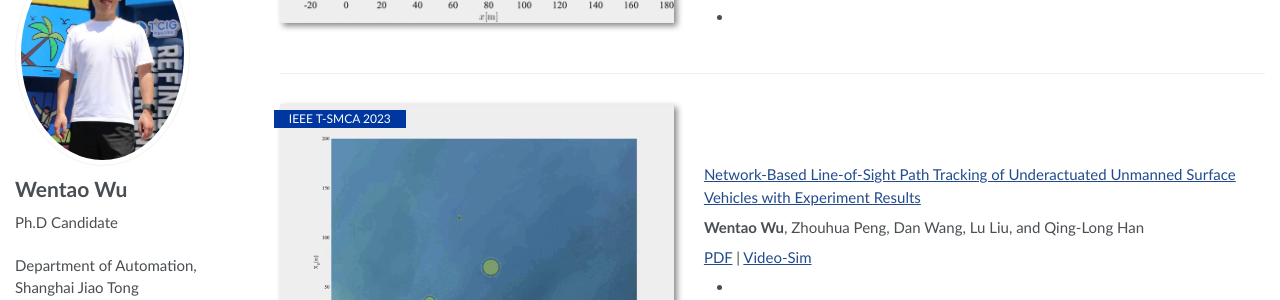
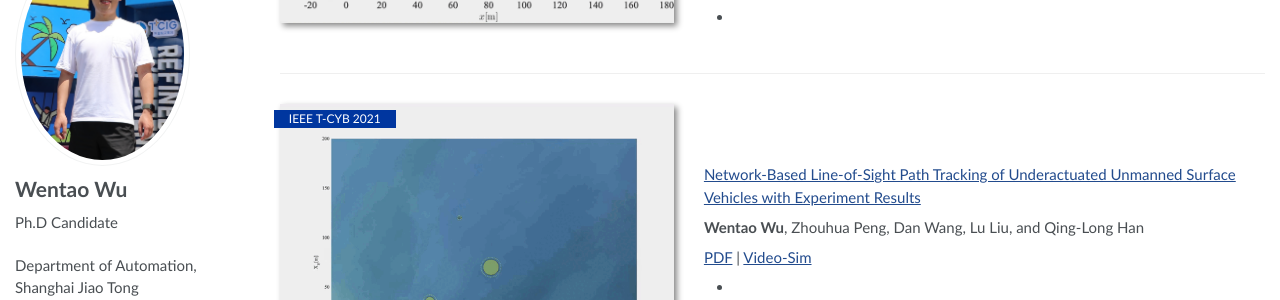
Before and after one commit to wwtsjtu/wwt.github.io, a Jekyll site: the page built from _pages/about.md, in a window 1280 px wide and 900 px high, scrolled down 2209 px. Shown: the part 149-449 px from the top of the window. Built offline with Jekyll 4.4.1, drawn with Linux system fonts in a browser that asks for light colours; some web fonts are replaced; part of the change alters nothing that is shown.

Commit message:
Update about.md

```diff
--- a/_pages/about.md
+++ b/_pages/about.md
@@ -96,14 +96,14 @@ My research interest includes neural machine translation and computer vision. I
 </div>
 </div>
 
-<div class='paper-box'><div class='paper-box-image'><div><div class="badge">IEEE T-SMCA 2023</div><img src='assets/Video/Video-Sim/WuWentao-2023-IEEE-TSMCA.gif' alt="sym" width="100%"></div></div>
+<div class='paper-box'><div class='paper-box-image'><div><div class="badge">IEEE T-CYB 2021</div><img src='assets/Video/Video-Sim/WuWentao-2023-IEEE-TSMCA.gif' alt="sym" width="100%"></div></div>
 <div class='paper-box-text' markdown="1">
 
-[Network-Based Line-of-Sight Path Tracking of Underactuated Unmanned Surface Vehicles with Experiment Results](/assets/papers/SCI/WuWentao-2023-IEEE-TSMCA.pdf)
+[Network-Based Line-of-Sight Path Tracking of Underactuated Unmanned Surface Vehicles with Experiment Results](/assets/papers/SCI/WuWentao-2021-IEEE-TCYB.pdf)
 
 **Wentao Wu**, Zhouhua Peng, Dan Wang, Lu Liu, and Qing-Long Han
 
-[PDF](/assets/papers/SCI/WuWentao-2023-IEEE-TSMCA.pdf) \| [Video-Sim](/assets/Video/Video-Sim/WuWentao-2023-IEEE-TSMCA.mp4)
+[PDF](/assets/papers/SCI/WuWentao-2021-IEEE-TCYB.pdf) \| [Video-Sim](/assets/Video/Video-Sim/WuWentao-2023-IEEE-TSMCA.mp4)
 
 -
 -
```
